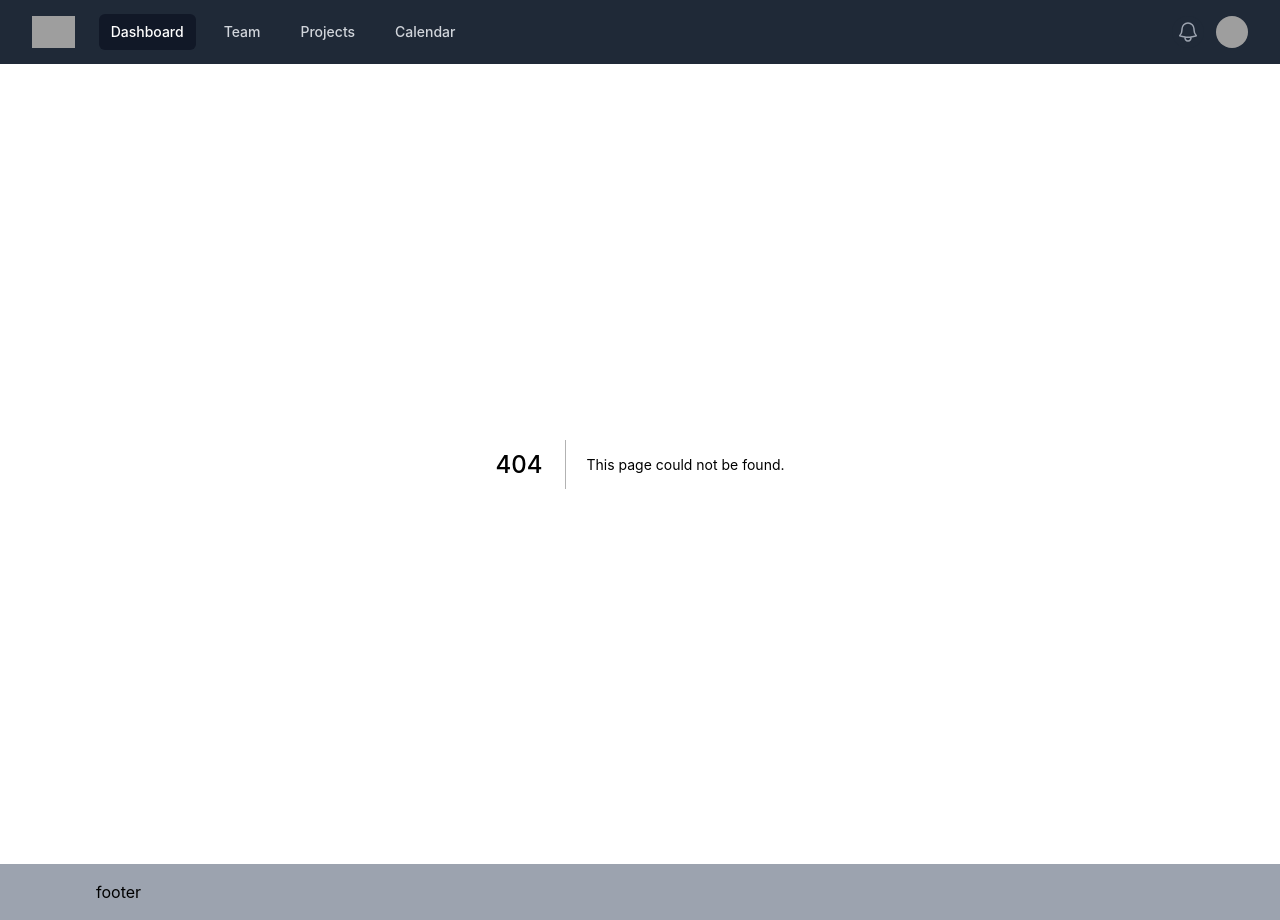
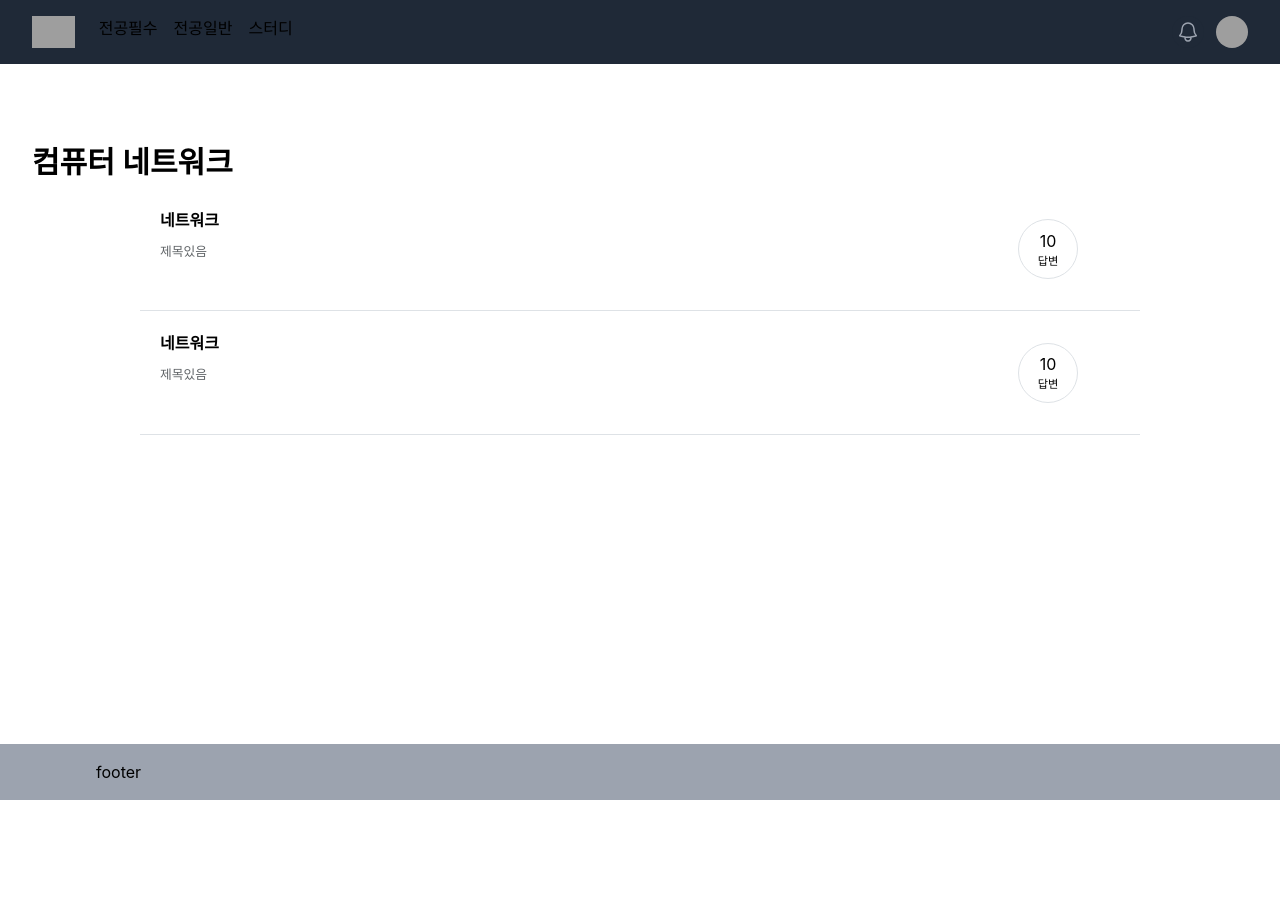
Before and after one commit to seah526/-senier_project, a Next.js app in the folder front-end/: page /classes/1 in a window 1280 px wide. Before the commit this address had no page. After the commit the page ends 800 px from the top, so only its background shows below. Built offline with nearby package versions, Linux system fonts and the light colour scheme; grey boxes are pictures that could not be loaded.

Commit message:
feat: classes/classid 라우팅, questiontable(dummy data)

```diff
--- a/front-end/components/Layout/Navbars.jsx
+++ b/front-end/components/Layout/Navbars.jsx
@@ -1,12 +1,11 @@
 import { Children, Fragment } from "react";
 import { Disclosure, Menu, Transition } from "@headlessui/react";
 import { Bars3Icon, BellIcon, XMarkIcon } from "@heroicons/react/24/outline";
-
+import Link from "next/link";
 const navigation = [
-  { name: "Dashboard", href: "#", current: true },
-  { name: "Team", href: "#", current: false },
-  { name: "Projects", href: "#", current: false },
-  { name: "Calendar", href: "#", current: false },
+  { name: "전공필수", href: "/classes", current: true },
+  { name: "전공일반", href: "/classes", current: false },
+  { name: "스터디", href: "/study", current: false },
 ];
 
 function classNames(...classes) {
@@ -48,7 +47,7 @@ export default function Example({ children }) {
                   <div className='hidden sm:ml-6 sm:block'>
                     <div className='flex space-x-4'>
                       {navigation.map((item) => (
-                        <a
+                        <Link
                           key={item.name}
                           href={item.href}
                           className={classNames(
@@ -59,7 +58,7 @@ export default function Example({ children }) {
                           )}
                           aria-current={item.current ? "page" : undefined}>
                           {item.name}
-                        </a>
+                        </Link>
                       ))}
                     </div>
                   </div>
--- /dev/null
+++ b/front-end/components/classes/Classes.jsx
@@ -0,0 +1,25 @@
+import React from "react";
+import Link from "next/link";
+const Classes = (props) => {
+  const { header, classes } = props.data;
+  return (
+    <div className='my-20'>
+      <div className='text-2xl my-5'>{header}</div>
+      <div className='grid grid-cols-4 gap-4'>
+        {classes.map((ele) => {
+          return (
+            <Link href={`/classes/${ele.id}`}>
+              <button
+                key={ele.id}
+                className='mx-3 bg-slate-500 py-2 px-3 text-lg shadow-inner shadow-gray-700 rounded-md hover:bg-gray-700 hover:text-white'>
+                {ele.subject}
+              </button>
+            </Link>
+          );
+        })}
+      </div>
+    </div>
+  );
+};
+
+export default Classes;
--- /dev/null
+++ b/front-end/components/classes/QuestionBox.jsx
@@ -0,0 +1,107 @@
+import { useRouter } from "next/router";
+import React, { useEffect, useState } from "react";
+import styled from "styled-components";
+
+const QuestionBox = ({ question, courseName }) => {
+  const router = useRouter();
+
+  const handleClick = (questionId) => {
+    router.push(`/questions/${questionId}`);
+  };
+
+  const [timeBefore, setTimeBefore] = useState("");
+  useEffect(() => {
+    const now = new Date();
+    const createTime = new Date(question.createdAt);
+    const yearDiff = now.getFullYear() - createTime.getFullYear();
+    const monthDiff = now.getMonth() - createTime.getMonth();
+    const dayDiff = now.getDay() - createTime.getDay();
+    const hourDiff = now.getHours() - createTime.getHours();
+    const minDiff = now.getMinutes() - createTime.getMinutes();
+    const secDiff = now.getSeconds() - createTime.getSeconds();
+    if (yearDiff) setTimeBefore(`${yearDiff}년 전`);
+    else if (monthDiff) setTimeBefore(`${monthDiff}달 전`);
+    else if (dayDiff) setTimeBefore(`${dayDiff}일 전`);
+    else if (hourDiff) setTimeBefore(`${hourDiff}시간 전`);
+    else if (minDiff) setTimeBefore(`${minDiff}분 전`);
+    else setTimeBefore(`${secDiff}초 전`);
+  }, [question.createdAt]);
+  return (
+    <Wapper
+      onClick={() => {
+        handleClick(question.id);
+      }}>
+      <div className='left'>
+        <header className='title'>{question.title || "제목없음"}</header>
+        <section className='contents'>{question.contents}</section>
+        <div className='info'>
+          {`${question.author.nickname} · ${timeBefore} · ${courseName}`}
+        </div>
+      </div>
+      <div className='right'>
+        <div className='circle'>
+          {question.answerCount}
+          <div className='circle-text'>답변</div>
+        </div>
+      </div>
+    </Wapper>
+  );
+};
+
+export default QuestionBox;
+const Wapper = styled.li`
+  margin: auto;
+  :hover {
+    background-color: gray;
+    transition: 0.3s;
+  }
+  cursor: pointer;
+  padding: 20px;
+  border-bottom: 1px solid #dee2e6;
+  display: flex;
+  width: 1000px;
+  list-style: none;
+  text-overflow: ellipsis;
+  .left {
+    width: 85%;
+  }
+  .right {
+    display: flex;
+    justify-content: center;
+    align-items: center;
+    width: 15%;
+  }
+  .title {
+    font-weight: bold;
+  }
+  .contents {
+    font-size: 0.8rem;
+    color: #616568;
+    margin: 10px 0;
+
+    text-overflow: ellipsis;
+    overflow: hidden;
+    word-break: break-word;
+
+    display: -webkit-box;
+    -webkit-line-clamp: 3; // 원하는 라인수
+    -webkit-box-orient: vertical;
+  }
+  .info {
+    font-size: 0.8rem;
+    color: white;
+  }
+  .circle {
+    border: 1px solid #dee2e6;
+    width: 60px;
+    height: 60px;
+    border-radius: 60px;
+    display: flex;
+    flex-direction: column;
+    justify-content: center;
+    align-items: center;
+  }
+  .circle-text {
+    font-size: 0.7rem;
+  }
+`;
--- /dev/null
+++ b/front-end/components/classes/QuestionTable.jsx
@@ -0,0 +1,66 @@
+import { useRouter } from "next/router";
+import { useEffect, useState } from "react";
+import QuestionBox from "./QuestionBox";
+const questions = [
+  {
+    createdAt: new Date(),
+    id: 1,
+    title: "네트워크",
+    author: {
+      nickname: "2je0",
+    },
+    contents: "제목있음",
+    answerCount: 10,
+  },
+  {
+    createdAt: new Date(),
+    id: 1,
+    title: "네트워크",
+    author: {
+      nickname: "2je0",
+    },
+    contents: "제목있음",
+    answerCount: 10,
+  },
+];
+const courseName = "컴퓨터네트워크";
+const QuestionTable = ({ courseId }) => {
+  //   const [questions, setQuestions] = useState("");
+  //   const [courseName, setCourseName] = useState("");
+  const router = useRouter();
+  // useEffect(() => {
+  // 	if (!router.isReady) return;
+  // 	fetchQuestions(courseId)
+  // 		.then((res) => {
+  // 			const orderedDate = res.data.sort(
+  // 				(a, b) => new Date(b.createdAt) - new Date(a.createdAt),
+  // 			);
+  // 			setQuestions(orderedDate);
+  // 		})
+  // 		.catch((e) => console.log('questions/course/${courseId}' + e));
+  // }, [router.isReady]);
+  // useEffect(() => {
+  // 	if (!router.isReady) return;
+  // 	fetchCourseName(courseId)
+  // 		.then((res) => {
+  // 			setCourseName(res.data.title);
+  // 		})
+  // 		.catch((e) => console.log(e));
+  // }, [router.isReady]);
+
+  return (
+    <ul>
+      {questions.map((question) => {
+        return (
+          <QuestionBox
+            key={question.id}
+            question={question}
+            courseName={courseName}
+          />
+        );
+      })}
+    </ul>
+  );
+};
+
+export default QuestionTable;
--- a/front-end/package.json
+++ b/front-end/package.json
@@ -13,7 +13,8 @@
     "@heroicons/react": "^2.0.12",
     "next": "12.3.1",
     "react": "18.2.0",
-    "react-dom": "18.2.0"
+    "react-dom": "18.2.0",
+    "styled-components": "^5.3.6"
   },
   "devDependencies": {
     "autoprefixer": "^10.4.12",
--- /dev/null
+++ b/front-end/pages/classes/[classId].jsx
@@ -0,0 +1,24 @@
+import React from "react";
+import QuestionBox from "../../components/classes/QuestionBox";
+import QuestionTable from "../../components/classes/QuestionTable";
+const DUMMY_QUESTION = {
+  createdAt: new Date(),
+  id: 1,
+  title: "네트워크",
+  author: {
+    nickname: "2je0",
+  },
+  contents: "제목있음",
+  answerCount: 10,
+};
+const ClassId = () => {
+  return (
+    <div className='my-20 '>
+      <div className='text-3xl my-2 font-semibold'>{"컴퓨터 네트워크"}</div>
+      <QuestionTable />
+    </div>
+  );
+  //   return <QuestionBox question={DUMMY_QUESTION} courseName={"소프트웨어"} />;
+};
+
+export default ClassId;
--- /dev/null
+++ b/front-end/pages/classes/index.jsx
@@ -0,0 +1,35 @@
+import React from "react";
+import Classes from "../../components/classes/Classes";
+const DUMMY_DATA1 = {
+  header: "전공필수",
+  classes: [
+    { id: 1, subject: "네트워크" },
+    { id: 2, subject: "네트워크" },
+    { id: 3, subject: "네트워크" },
+    { id: 4, subject: "네트워크" },
+    { id: 5, subject: "네트워크" },
+    { id: 6, subject: "네트워크" },
+  ],
+};
+const DUMMY_DATA2 = {
+  header: "전공일반",
+  classes: [
+    { id: 1, subject: "네트워크" },
+    { id: 2, subject: "네트워크" },
+    { id: 3, subject: "네트워크" },
+    { id: 4, subject: "네트워크" },
+    { id: 5, subject: "네트워크" },
+    { id: 6, subject: "네트워크" },
+  ],
+};
+
+const index = () => {
+  return (
+    <div>
+      <Classes data={DUMMY_DATA1} />
+      <Classes data={DUMMY_DATA2} />
+    </div>
+  );
+};
+
+export default index;
--- a/front-end/pages/index.js
+++ b/front-end/pages/index.js
@@ -3,7 +3,7 @@ import Navbars from "../components/Layout/Navbars";
 export default function Home() {
   return (
     <>
-      <h1 className='text-3xl font-bold underline'>Hello world!</h1>
+      <h1 className='text-3xl font-bold underline'> </h1>
     </>
   );
 }
--- /dev/null
+++ b/front-end/pages/study/index.jsx
@@ -0,0 +1,7 @@
+import React from "react";
+
+const index = () => {
+  return <div>index</div>;
+};
+
+export default index;
```
Also changed, not shown: 2 other files (tests, documents, lock files or other folders).
